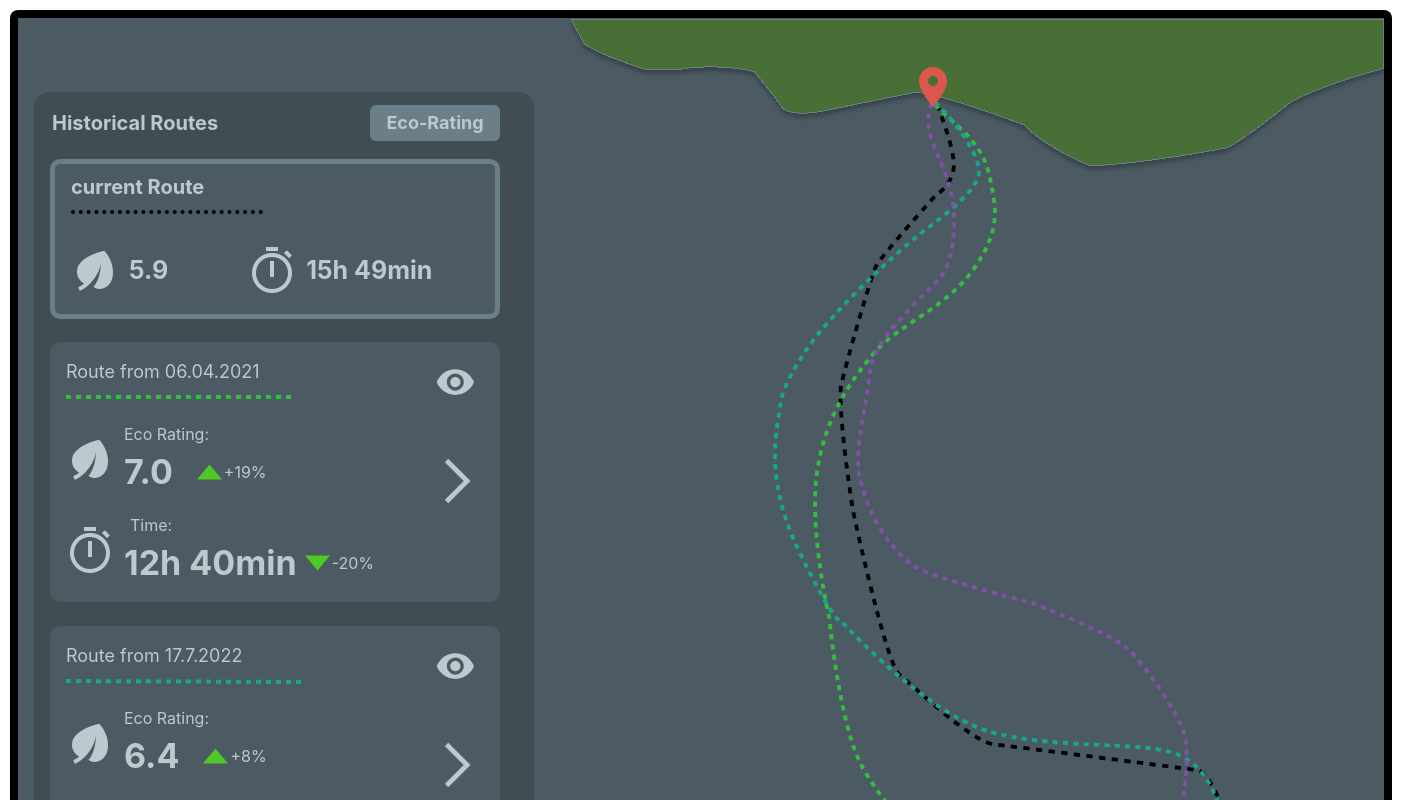
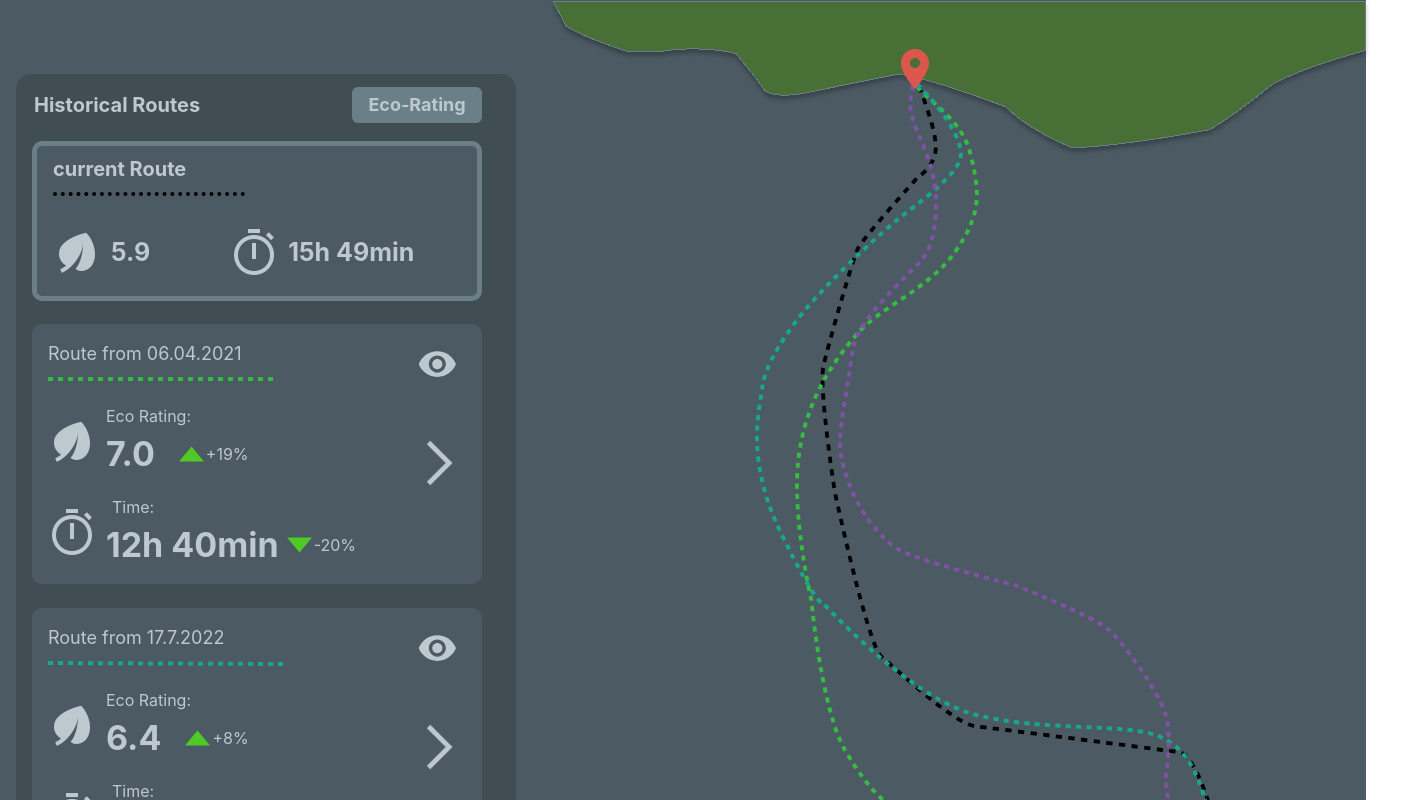
Before and after one commit to Trallianz/MariData_HEI, a React (Create React App) app in the folder maridata/: page / in a window 1280 px wide. Shown: the top 800 px of the page, 1402 px wide, since content can reach past the window. Built offline with nearby package versions, Linux system fonts and the light colour scheme.

Commit message:
removed borders for iPad View

```diff
--- a/maridata/src/App.tsx
+++ b/maridata/src/App.tsx
@@ -7,10 +7,7 @@ import { ShipProvider } from "./ShipContext";
 
 function App() {
 
-
   return (
-    <div className='flex min-h-[1060px] min-w-[1402px] h-screen items-center justify-center'>
-      <div className='h-[1040px] w-[1382px] bg-black rounded-lg flex items-center justify-center'>
     <div className='h-[1024px] w-[1366px] bg-gray1'>
       <ShipProvider>
         <BrowserRouter>
@@ -22,12 +19,7 @@ function App() {
         </BrowserRouter>
       </ShipProvider>
     </div>
-      </div>
-    </div>
-
-
   );
 }
 
-
 export default App;
```
Lines whose indentation alone changed are shown as unchanged.
